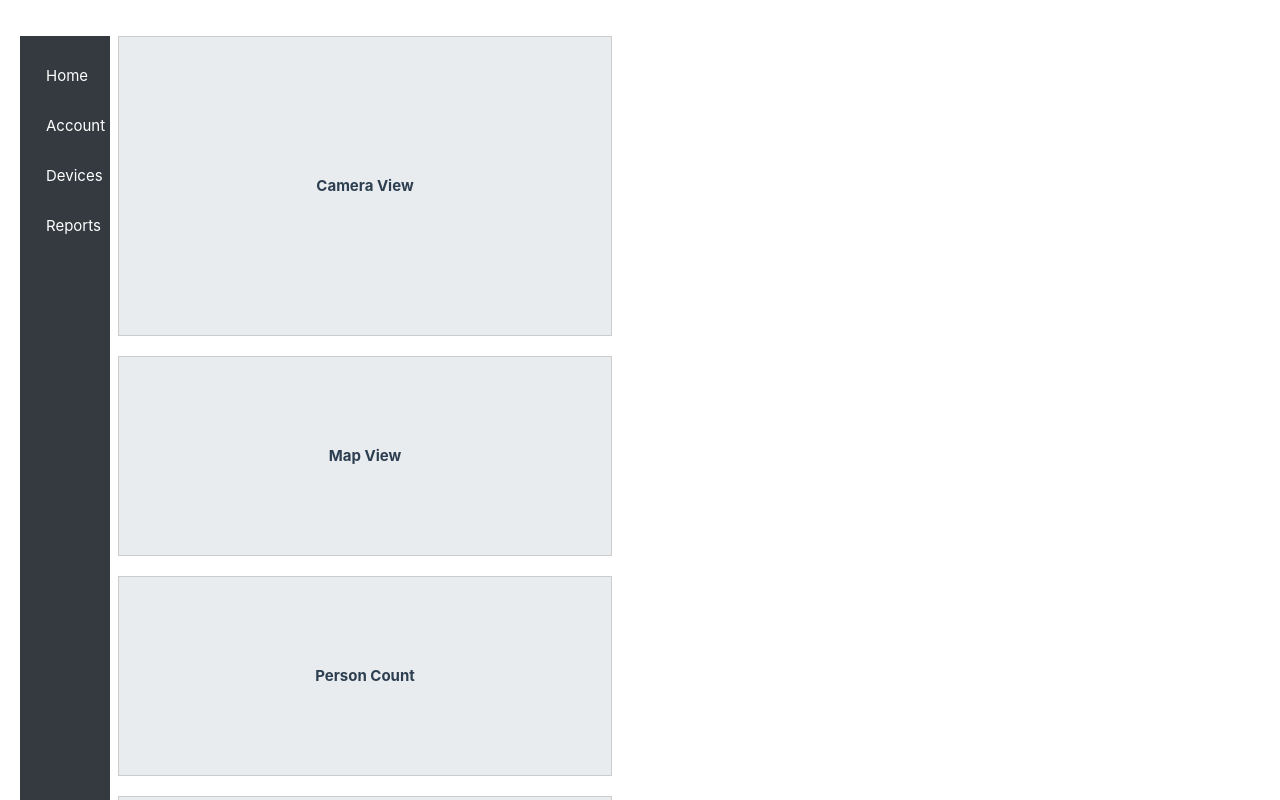
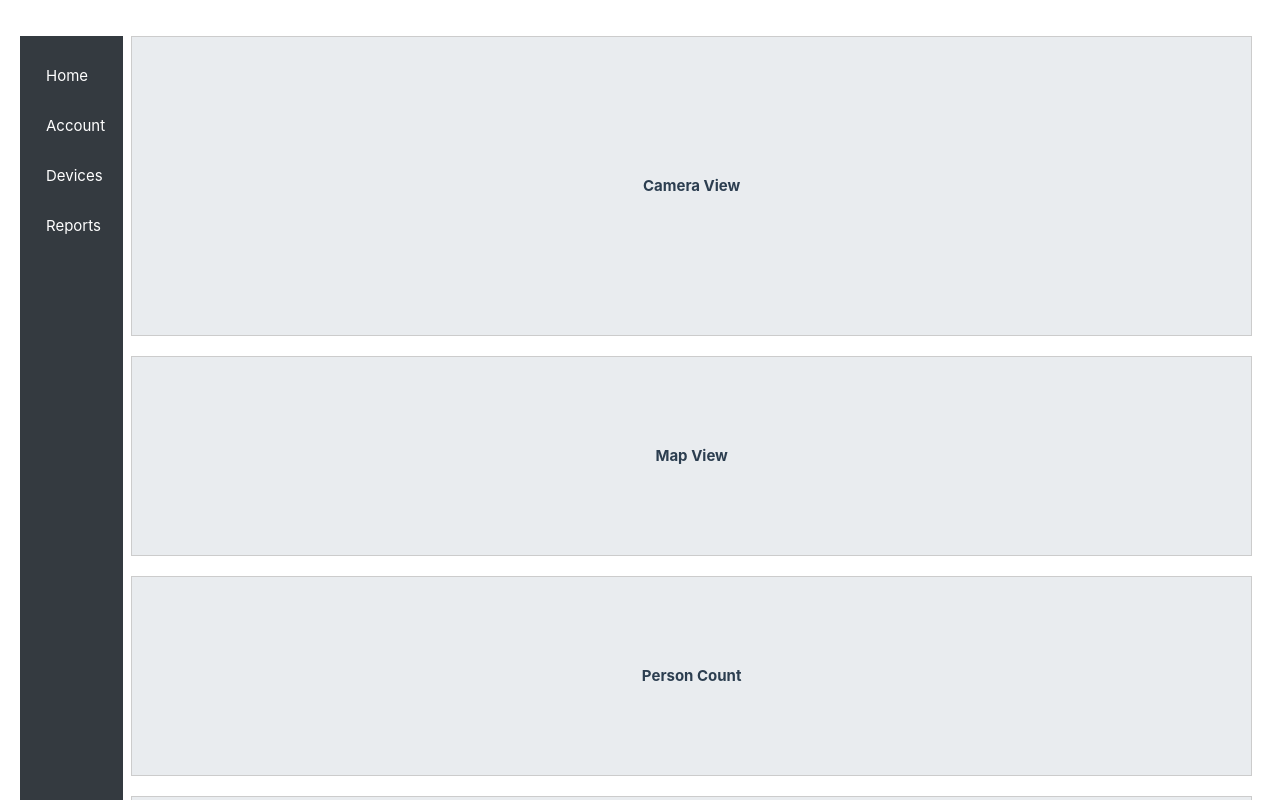
Before and after one commit to VoTanTai-dp/smart-portal, a Vue app in the folder frontend/: page / in a window 1280 px wide. Shown: the top 800 px of the page. Built offline with nearby package versions, Linux system fonts and the light colour scheme; the HTML template or start-up script is replaced by a standard one.

Commit message:
full screen home_page

```diff
--- a/frontend/src/App.vue
+++ b/frontend/src/App.vue
@@ -13,8 +13,15 @@
 
 <!-- Styles CSS-->
 <style>
-.page {
-  max-width: 400px;
-  margin: auto;
+html, body {
+  height: 100%;
+  margin: 0;
 }
+
+#app {
+  min-height: 100vh;
+  display: flex;
+  flex-direction: column;
+}
+
 </style>
```
